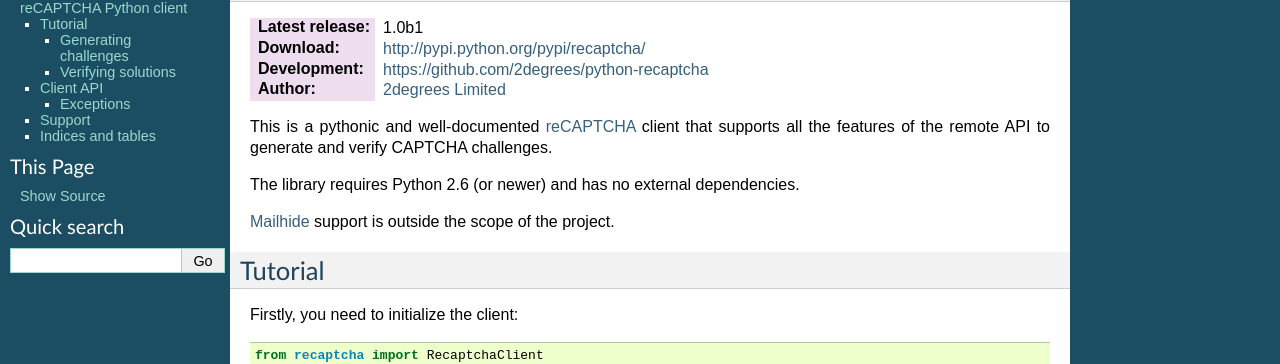
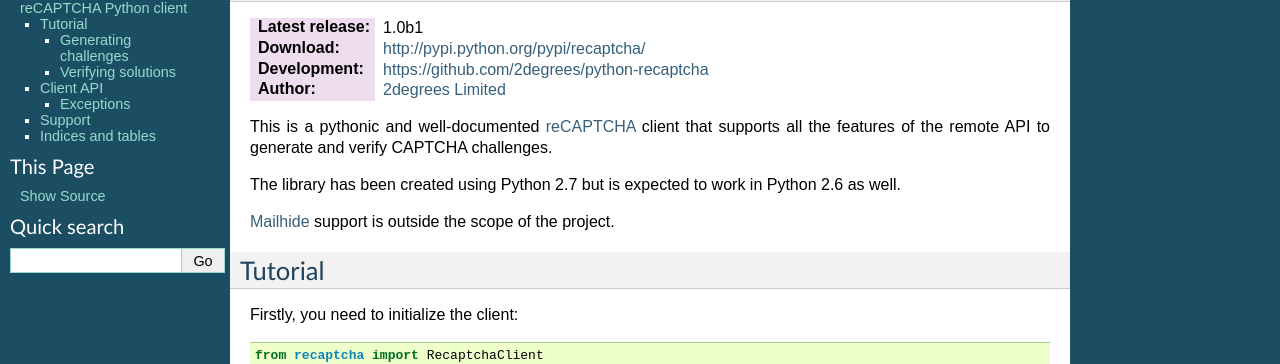
Before and after one commit to 2degrees/python-recaptcha, a Sphinx documentation site: the page built from docs/source/index.rst, in a window 1280 px wide and 900 px high. Shown: the part 74-438 px from the top of the window. Built offline with Sphinx 7.4.7, drawn with Linux system fonts in a browser that asks for light colours.

Commit message:
Added note to say that it might not under with Python < 2.7

```diff
--- a/docs/source/index.rst
+++ b/docs/source/index.rst
@@ -13,7 +13,8 @@
 <https://www.google.com/recaptcha/>`_ client that supports all the features of
 the remote API to generate and verify CAPTCHA challenges.
 
-The library requires Python 2.6 (or newer) and has no external dependencies.
+The library has been created using Python 2.7 but is expected to work in
+Python 2.6 as well.
 
 `Mailhide <http://www.google.com/recaptcha/mailhide/>`_ support is outside the
 scope of the project.
```
